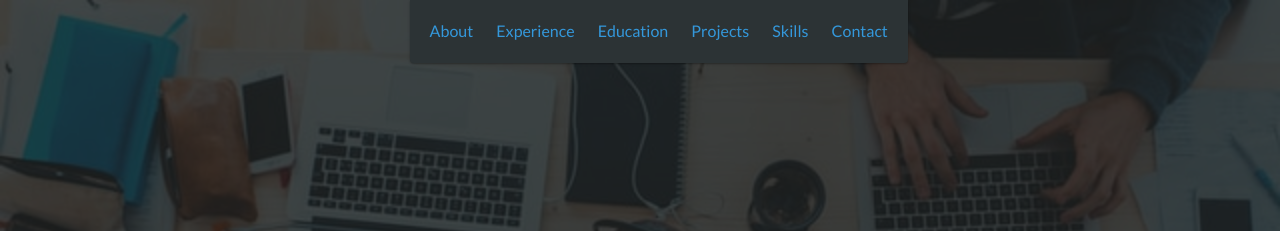
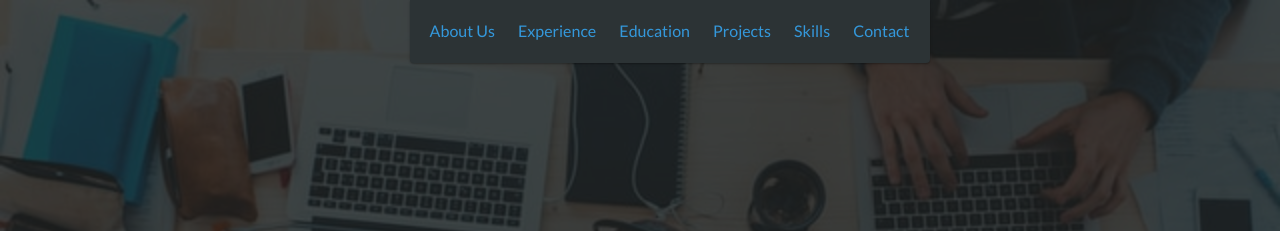
Before and after one commit to sarveshwaran1678/Online_Portfolio, a website: page index.html in a window 1280 px wide. Shown: the top 231 px of the page. Drawn offline with nearby package versions, Linux system fonts and the light colour scheme.

```diff
--- a/index.html
+++ b/index.html
@@ -25,7 +25,7 @@
         </div>
         <ul id="menu" class="fixed-top shadow">
             <li>
-                <a href="#about">About</a>
+                <a href="#about">About Us</a>
             </li>
             <li>
                 <a href="#experience">Experience</a>
```
